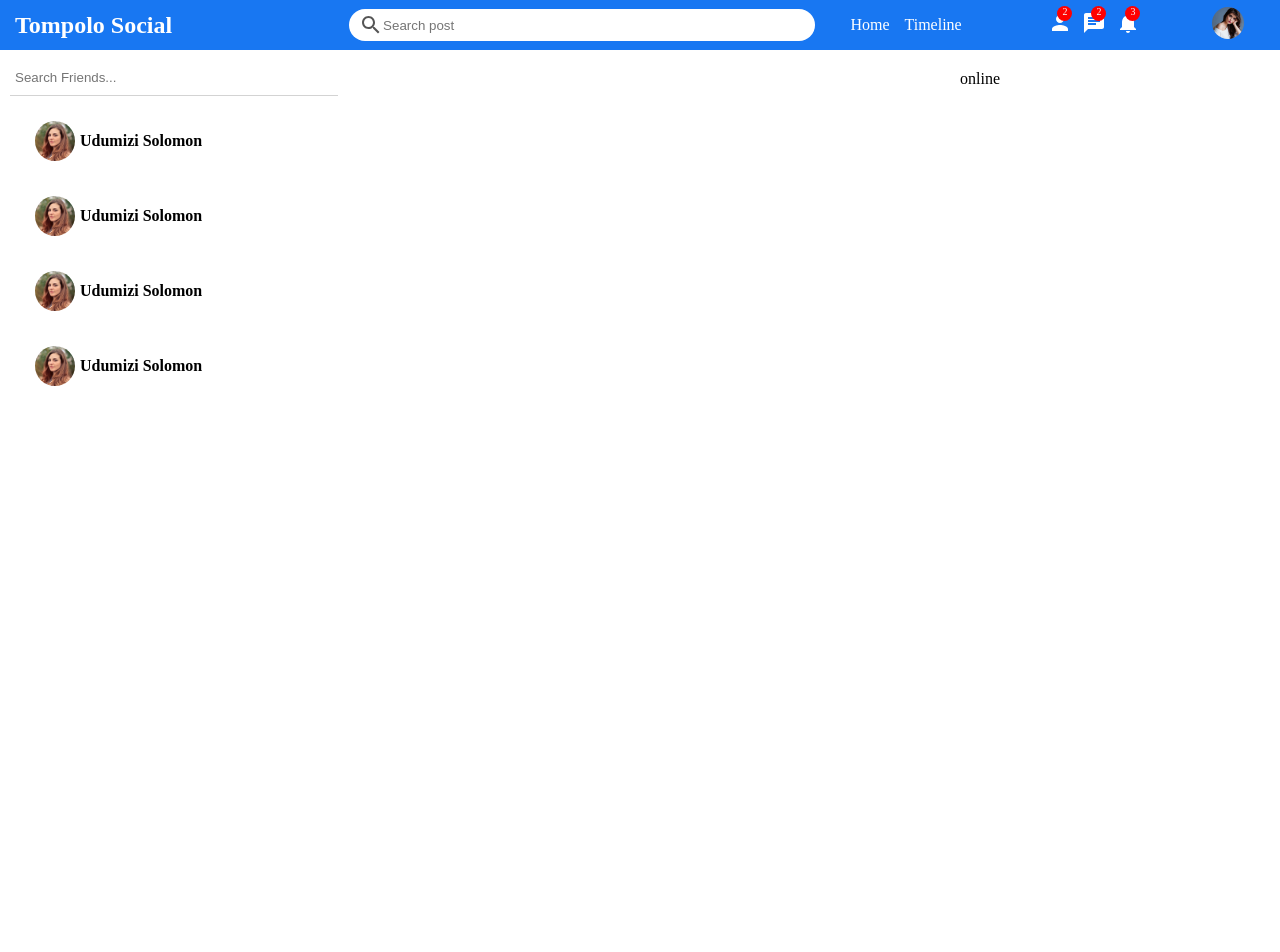
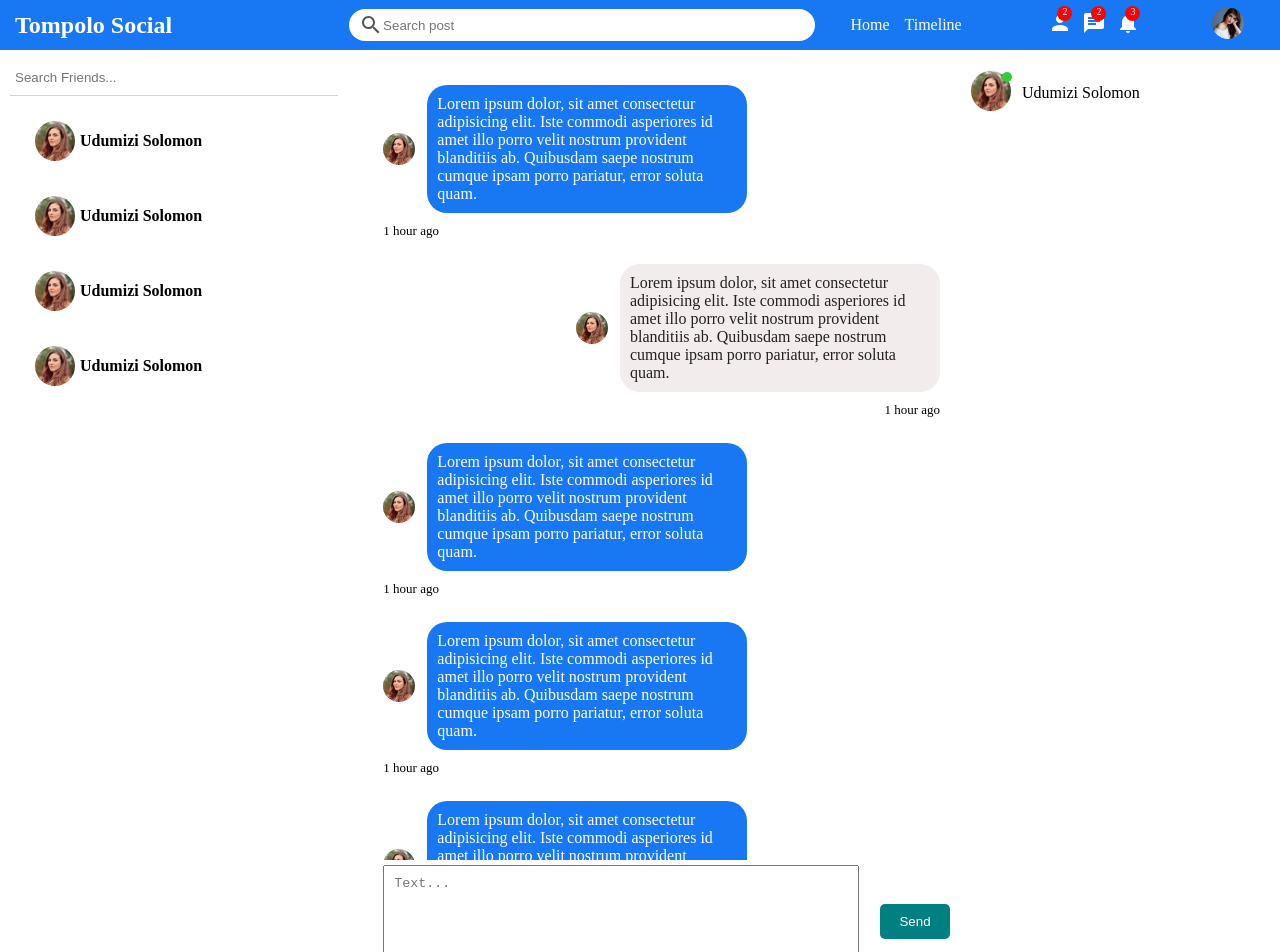
Before and after one commit to emmanuelomejua/social-media, a React (Create React App) app in the folder client/: page /messenger in a window 1280 px wide. Shown: the top 952 px of the page. Before the commit the page ends 800 px from the top, so only its background shows below. Built offline with nearby package versions, Linux system fonts and the light colour scheme.

Commit message:
messenger app design completed

```diff
--- /dev/null
+++ b/client/src/components/chatonline/ChatOnline.jsx
@@ -0,0 +1,18 @@
+import './chatonline.css'
+import img from '../../assets/pic3.jpg'
+
+const ChatOnline = () => {
+  return (
+    <div className='chatonline'>
+      <div className="chatonlineF">
+        <div className="chatonlineImgC">
+            <img src={img} alt="" className="chatonlineImg" />
+            <div className="chatonlineB"></div>
+        </div>
+        <span className="chatonlineN">Udumizi Solomon</span>
+      </div>
+    </div>
+  )
+}
+
+export default ChatOnline
--- /dev/null
+++ b/client/src/components/chatonline/chatonline.css
@@ -0,0 +1,32 @@
+.chatonline{
+    margin-top: 10px;
+}
+
+.chatonlineF{
+    display: flex;
+    align-items: center;
+    font-weight: 500;
+    cursor: pointer;
+    gap: 10px;
+}
+
+.chatonlineImgC{
+    position: relative;
+}
+
+.chatonlineImg{
+    width: 40px;
+    height: 40px;
+    border-radius: 50%;
+    border: 1px solid whitesmoke;
+}
+
+.chatonlineB{
+    width: 10px;
+    border-radius: 50%;
+    height: 10px;
+    position: absolute;
+    background-color: limegreen;
+    top: 2px;
+    right: 0;
+}
--- /dev/null
+++ b/client/src/components/message/Message.jsx
@@ -0,0 +1,17 @@
+import './message.css'
+import img from '../../assets/pic3.jpg'
+
+const Message = ({own}) => {
+  return (
+    <div className={own ? 'message own': 'message'}>
+        <div className="msgTop">
+            <img src={img} alt="" className="msgImg" />
+            <p className='msgText'>Lorem ipsum dolor, sit amet consectetur adipisicing elit. Iste commodi asperiores id amet illo porro velit nostrum provident blanditiis ab. Quibusdam saepe nostrum cumque ipsam porro pariatur, error soluta quam.</p>
+        </div>
+        <div className="msgBottom">1 hour ago</div>
+
+    </div>
+  )
+}
+
+export default Message
--- /dev/null
+++ b/client/src/components/message/message.css
@@ -0,0 +1,37 @@
+.message{
+    display: flex;
+    flex-direction: column;
+    margin-top: 25px;
+}
+.message.own{
+    align-items: flex-end;
+}
+.message.own .msgText{
+    background-color: rgb(243, 236, 236);
+    color: #222;
+}
+.msgTop{
+    display: flex;
+    align-items: center;
+    gap: 12px;
+}
+
+.msgImg{
+    width: 32px;
+    height: 32px;
+    border-radius: 50%;
+}
+
+.msgText{
+    padding: 10px;
+    border-radius: 20px;
+    background-color: #1877f2;
+    font-weight: 500;
+    color: white;
+    max-width: 300px;
+}
+
+.msgBottom{
+    font-size: small;
+    margin-top: 10px;
+}
--- a/client/src/pages/messenger/Messeger.jsx
+++ b/client/src/pages/messenger/Messeger.jsx
@@ -1,6 +1,8 @@
 import './messenger.css'
 import Topbar from '../../components/topbar/Topbar'
 import Chat from '../../components/chat/Chat'
+import Message from '../../components/message/Message'
+import ChatOnline from '../../components/chatonline/ChatOnline'
 
 const Messeger = () => {
   return (
@@ -19,14 +21,28 @@ const Messeger = () => {
 
        <section className="chatBox">
         <div className="boxWrap">
-            <div className="boxTop"></div>
-            <div className="boxBottom"></div>
+            <div className="boxTop">
+              <Message/>
+              <Message own={true}/>
+              <Message/>
+              <Message/>
+              <Message/>
+              <Message/>
+              <Message/>
+              <Message/>
+              <Message/>
+            </div>
+            <div className="boxBottom">
+              <textarea placeholder='Text...' className='chatMsgInput'></textarea>
+              <button className="chatBtn">Send</button>
+            </div>
         </div>
        </section>
 
        <section className="chatOnline">
-         <div className="onlineWrap"></div>
-        online
+         <div className="onlineWrap">
+          <ChatOnline/>
+         </div>
        </section>
     </div>
     </>
--- a/client/src/pages/messenger/messenger.css
+++ b/client/src/pages/messenger/messenger.css
@@ -14,10 +14,48 @@
     border-bottom: 1px solid lightgray;
 }
 
+.menuInput:focus{
+    outline: .5px solid lightgray;
+}
+
 .chatBox{
     flex: 5.5;
 }
 
+.boxWrap{
+    display: flex;
+    flex-direction: column;
+    justify-content: space-between;
+}
+
+.boxTop{
+    height: 100vh;
+    overflow-y: scroll;
+    padding-right: 10px;
+}
+
+.boxBottom{
+    margin-top: 5px;
+    display: flex;
+    align-items: center;
+    justify-content: space-between;
+}
+
+.chatMsgInput{
+    width: 80%;
+    height: 90px;
+    padding: 10px;
+}
+
+.chatBtn{
+    width: 70px;
+    height: 35px;
+    border: none;
+    border-radius: 5px;
+    color: white;
+    background-color: teal;
+    cursor: pointer;
+}
 .chatOnline{
     flex: 3;
 }
```
